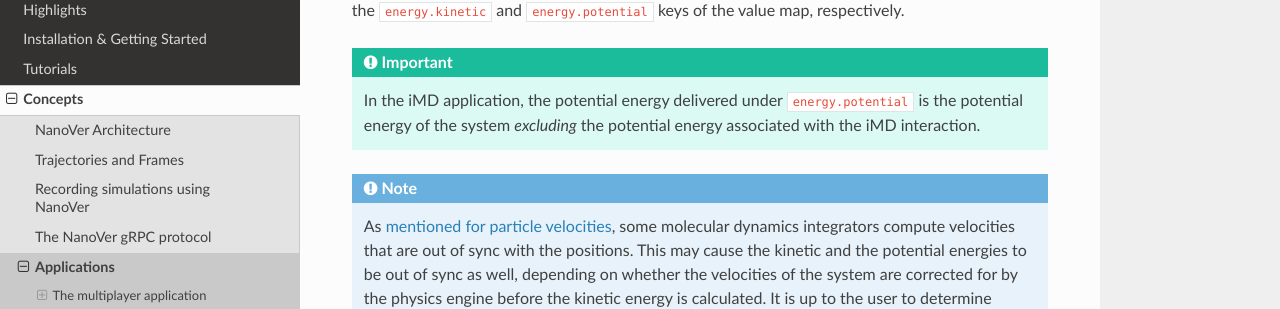
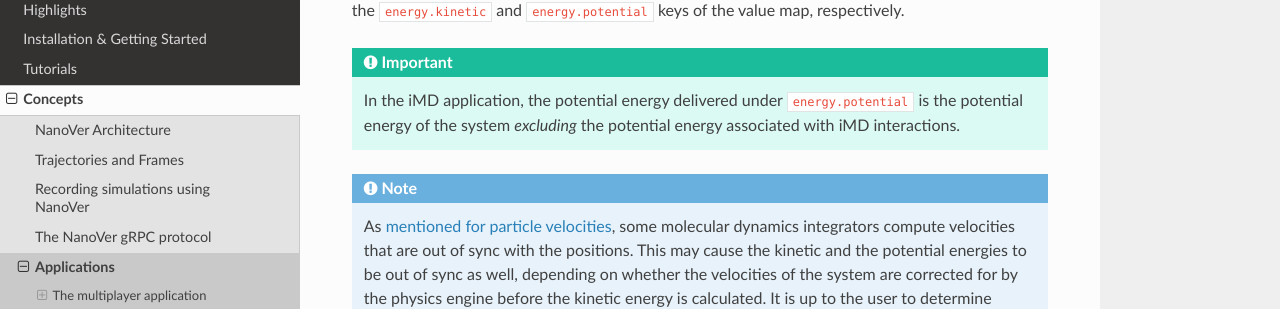
Before and after one commit to IRL2/nanover-docs, a Sphinx documentation site: the page built from source/concepts/applications.rst, in a window 1280 px wide and 900 px high, scrolled down 8998 px. Shown: the part 142-451 px from the top of the window. Built offline with Sphinx 7.4.7 and the Read the Docs theme 3.1.0, drawn with Linux system fonts in a browser that asks for light colours; pages that are not in the unit, such as notebooks, are missing from menus; the version number could not be read and is left out.

Commit message:
Minor wording update

```diff
--- a/source/concepts/applications.rst
+++ b/source/concepts/applications.rst
@@ -508,7 +508,7 @@
 
    In the iMD application, the potential energy delivered under ``energy.potential``
    is the potential energy of the system *excluding* the potential energy associated
-   with the iMD interaction.
+   with iMD interactions.
 
 .. note::
 
```
